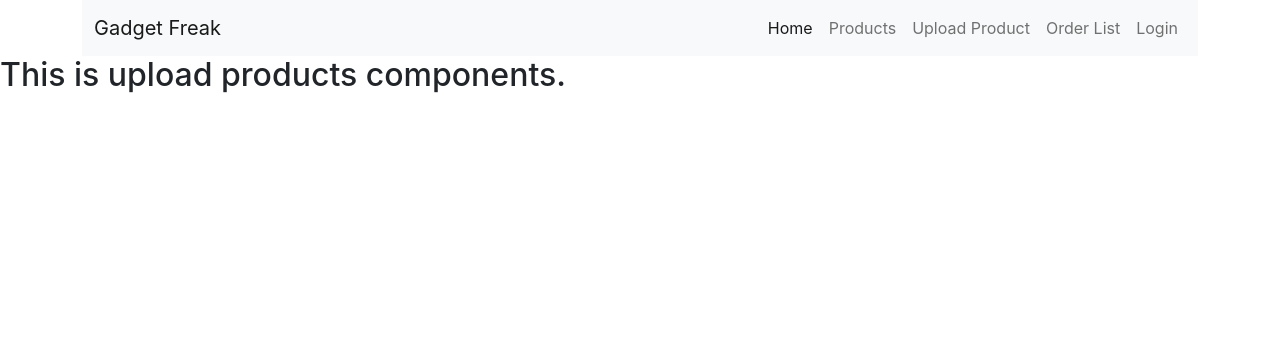
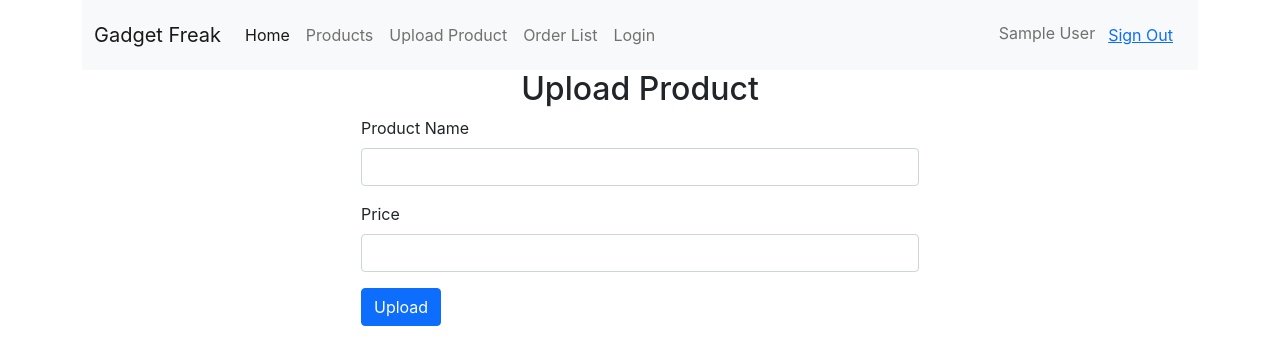
Before and after one commit to anamul01988/gadget-freak-jwt-secure-app, a React (Create React App) app: page /uploadPd in a window 1280 px wide. Shown: the top 364 px of the page. Built offline with nearby package versions, Linux system fonts and the light colour scheme; no server answers; sample sign-in values are in the browser's storage.

Commit message:
product details added in mongodb server

```diff
--- a/package.json
+++ b/package.json
@@ -6,8 +6,10 @@
     "@testing-library/jest-dom": "^5.16.4",
     "@testing-library/react": "^13.1.1",
     "@testing-library/user-event": "^13.5.0",
+    "firebase": "^9.6.11",
     "react": "^18.1.0",
     "react-dom": "^18.1.0",
+    "react-firebase-hooks": "^5.0.3",
     "react-router-dom": "^6.3.0",
     "react-scripts": "5.0.1",
     "web-vitals": "^2.1.4"
--- a/src/App.js
+++ b/src/App.js
@@ -6,6 +6,8 @@ import Home from './components/Home/Home';
 import Products from './components/Products/Products';
 import UploadProducts from './components/UploadProducts/UploadProducts';
 import OrderList from './components/OrderList/OrderList';
+import Login from './components/Login/Login';
+import PrivateRoute from './PrivateRoute/PrivateRoute';
 
 function App() {
   return (
@@ -21,14 +23,22 @@ function App() {
            <Route path="/products" element={<Products/>}></Route>
         </Routes>
         <Routes>
-           <Route path="/uploadPd" element={<UploadProducts/>}></Route>
+           <Route path="/uploadPd" element={
+               <PrivateRoute>
+                    <UploadProducts/>
+               </PrivateRoute>
+           }></Route>
         </Routes>
         <Routes>
-           <Route path="/orders" element={<OrderList/>}></Route>
+           <Route path="/orders" element={
+             <PrivateRoute>
+                 <OrderList/>
+             </PrivateRoute>
+           }></Route>
         </Routes>
-        {/* <Routes>
+        <Routes>
            <Route path="/login" element={<Login/>}></Route>
-        </Routes> */}
+        </Routes>
     </div>
   );
 }
--- /dev/null
+++ b/src/Firebase.init.js
@@ -0,0 +1,16 @@
+
+import { initializeApp } from "firebase/app";
+import { getAuth } from "firebase/auth";
+const firebaseConfig = {
+  apiKey: "AIzaSyCxBAcj1PYVmfxdv691x7Ea_5zRSkxcrU4",
+  authDomain: "gadget-freak-jwt--app.firebaseapp.com",
+  projectId: "gadget-freak-jwt--app",
+  storageBucket: "gadget-freak-jwt--app.appspot.com",
+  messagingSenderId: "820376046325",
+  appId: "1:820376046325:web:5d99c084b09147dfd953bc"
+};
+
+// Initialize Firebase
+const app = initializeApp(firebaseConfig);
+const auth = getAuth(app);
+export default auth;
--- /dev/null
+++ b/src/PrivateRoute/PrivateRoute.js
@@ -0,0 +1,27 @@
+import React from 'react'
+import { useAuthState } from 'react-firebase-hooks/auth';
+import { Navigate, useLocation } from 'react-router-dom';
+import auth from '../Firebase.init';
+
+const PrivateRoute = ({ children }) => {
+    const [user, loading, error] = useAuthState(auth);
+
+    let location = useLocation();
+
+    if(loading)
+    {
+        return <p className='text-center'>Loading...</p>
+    }
+
+    if (!user) {
+        // Redirect them to the /login page, but save the current location they were
+        // trying to go to when they were redirected. This allows us to send them
+        // along to that page after they login, which is a nicer user experience
+        // than dropping them off on the home page.
+        return <Navigate to="/login" state={{ from: location }} replace />;
+    }
+
+    return children;
+}
+
+export default PrivateRoute
--- /dev/null
+++ b/src/components/Login/Login.js
@@ -0,0 +1,29 @@
+import React from 'react';
+import { useAuthState, useSignInWithGoogle } from 'react-firebase-hooks/auth';
+import { useLocation, useNavigate } from 'react-router-dom';
+import auth from '../../Firebase.init';
+const Login = () => {
+    const [signInWithGoogle, googleUser, googleLoading, googleError] = useSignInWithGoogle(auth);
+    const [user, loading, error] = useAuthState(auth);
+
+    let navigate = useNavigate();
+    let location = useLocation();
+
+
+    let from = location.state?.from?.pathname || "/";
+    const handleSignIn = () =>{
+        signInWithGoogle();
+    }
+
+    if(user){
+        navigate(from, {replace: true});
+    }
+    return (
+        <div className='container text-center mt-5'>
+            {/* <h2>login</h2> */}
+            <button  onClick={() => handleSignIn()} type='button' className='btn btn-warning'>Google Sign In</button>
+        </div>
+    );
+};
+
+export default Login;
--- a/src/components/Navbar/Navbar.js
+++ b/src/components/Navbar/Navbar.js
@@ -1,7 +1,11 @@
 import React from "react";
+import { useAuthState } from "react-firebase-hooks/auth";
+import { signOut } from "firebase/auth";
 import { Link } from "react-router-dom";
+import auth from "../../Firebase.init";
 
 const Navbar = () => {
+  const [user, loading, error] = useAuthState(auth);
   return (
     <div className="container">
       <nav class="navbar navbar-expand-lg navbar-light bg-light">
@@ -21,7 +25,7 @@ const Navbar = () => {
             <span class="navbar-toggler-icon"></span>
           </button>
           <div class="collapse navbar-collapse" id="navbarScroll">
-            <ul class="navbar-nav ms-auto my-2 my-lg-0 navbar-nav-scroll">
+            <ul class="navbar-nav me-auto my-2 my-lg-0 navbar-nav-scroll">
               <li class="nav-item">
                 <Link class="nav-link active" aria-current="page" to="/home">
                   Home
@@ -48,12 +52,14 @@ const Navbar = () => {
                 </Link>
               </li>
             </ul>
-            {/* <form class="d-flex">
-        <input class="form-control me-2" type="search" placeholder="Search" aria-label="Search"/>
-        <li class="nav-item">
-          <Link class="nav-link" to="/login">Login</Link>
-        </li>
-      </form> */}
+
+              <span className="navbar-text">
+                 {
+                     user? <span>{user.displayName}
+                     <button onClick = {()=>signOut(auth)} className="btn btn-link">Sign Out</button>
+                     </span> : 'USER'
+                 }
+              </span>
           </div>
         </div>
       </nav>
--- a/src/components/UploadProducts/UploadProducts.js
+++ b/src/components/UploadProducts/UploadProducts.js
@@ -1,10 +1,52 @@
 import React from 'react';
 
 const UploadProducts = () => {
+
+  const handleUpload = (event) => {
+    event.preventDefault();
+
+    const name = event.target.name.value;
+    const price = event.target.price.value;
+
+    console.log(name, price)
+
+    const url = 'http://localhost:5000/uploadPd';
+    fetch(url, {
+        method: 'POST',
+        body: JSON.stringify({
+            name, price
+        }),
+        headers: {
+          'Content-type': 'application/json; charset=UTF-8',
+        },
+      })
+        .then((response) => response.json())
+        .then((json) =>{
+            console.log(json)
+            event.target.reset();
+        });
+
+
+  }
     return (
-        <div>
-            <h2>This is upload products components.</h2>
+        <div className='container'>
+        <h2 className='text-center'>Upload Product</h2>
+
+        <div className='w-50 mx-auto'>
+          <form onSubmit={handleUpload}>
+            <div class="mb-3">
+              <label for="exampleInputEmail1" class="form-label">Product Name</label>
+              <input type="text" name="name" class="form-control" id="exampleInputEmail1" aria-describedby="emailHelp" />
+
+            </div>
+            <div class="mb-3">
+              <label for="exampleInputPassword1" class="form-label">Price</label>
+              <input type="text" name="price" class="form-control" id="exampleInputPassword1" />
+            </div>
+            <button type="submit" class="btn btn-primary">Upload</button>
+          </form>
         </div>
+      </div>
     );
 };
 
```
Also changed, not shown: 1 other file (tests, documents, lock files or other folders).
